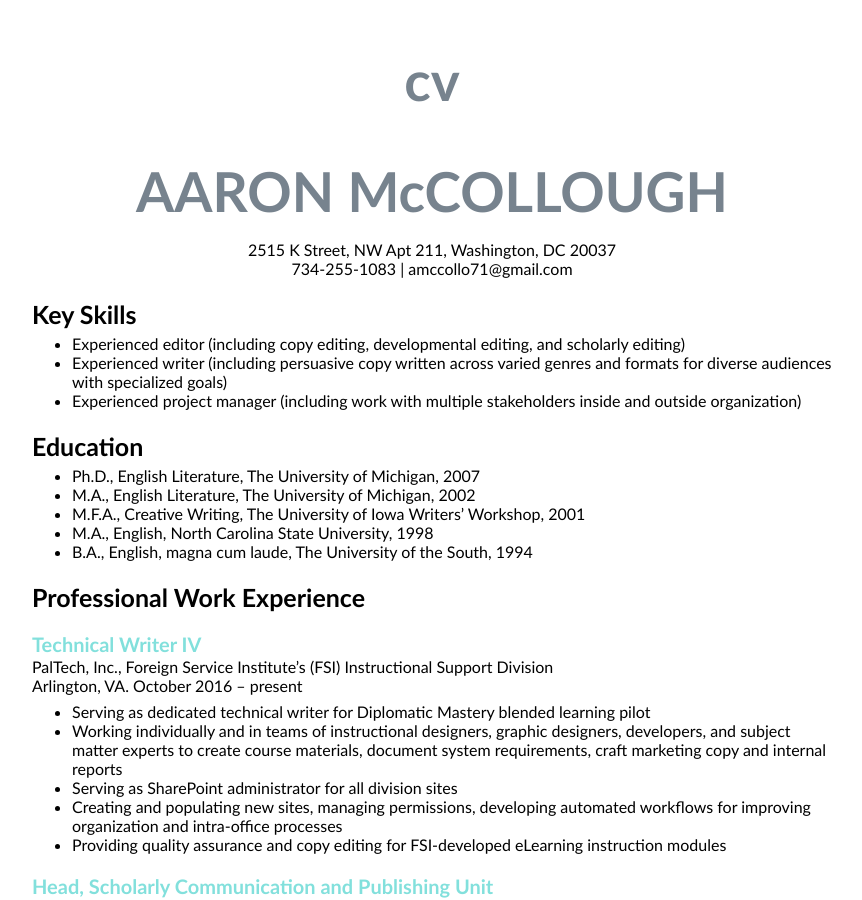
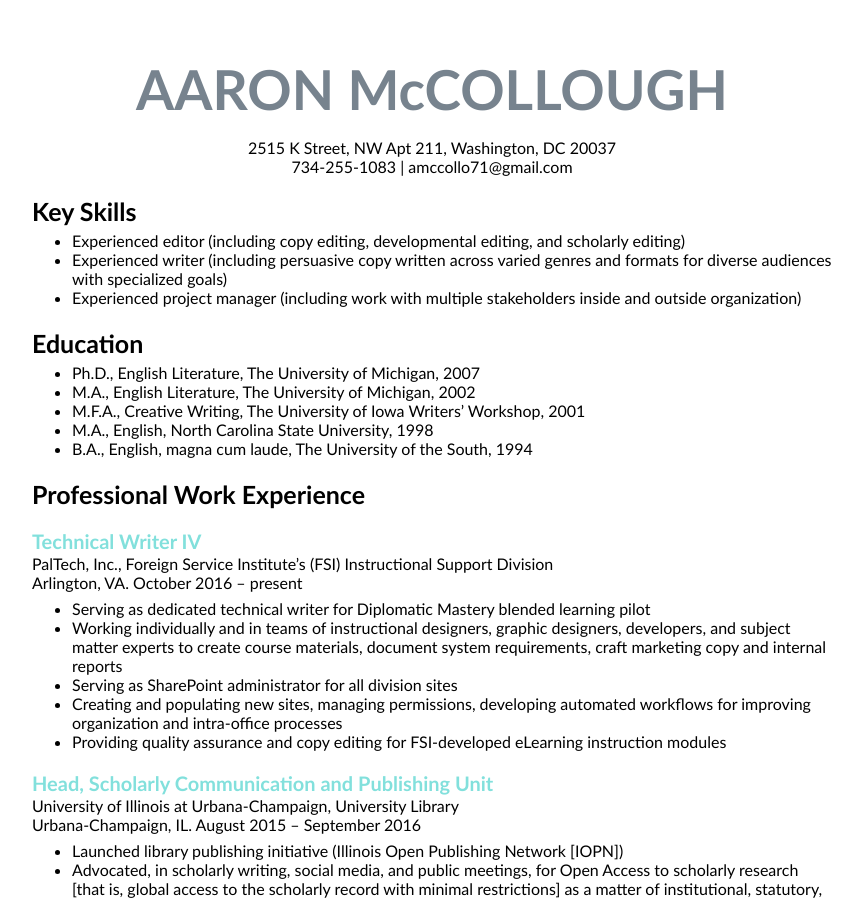
Before and after one commit to amccollo/amccollo.github.io, a Jekyll site: the page built from cv.md, in a window 1280 px wide and 900 px high. Shown: the whole window, without its empty margins (208-1070 px from the left). Built offline with Jekyll 4.4.1, drawn with Linux system fonts in a browser that asks for light colours; nearby versions of some CDN libraries.

Commit message:
Update page.html

```diff
--- a/_layouts/page.html
+++ b/_layouts/page.html
@@ -3,10 +3,14 @@ layout: default
 ---
 <div class="post">
 
-  <header class="post-header">
-    <h1 class="post-title">{{ page.title }}</h1>
-    <h5 class="post-description">{{ page.description }}</h5>
-  </header>
+  {% if page.title == "cv" %}
+   <!-- don't load page title on cv -->
+  {% else %}
+   <header class="post-header">
+     <h1 class="post-title">{{ page.title }}</h1>
+     <h5 class="post-description">{{ page.description }}</h5>
+   </header>
+{% endif %}
 
   <article class="post-content">
     {{ content }}
```
